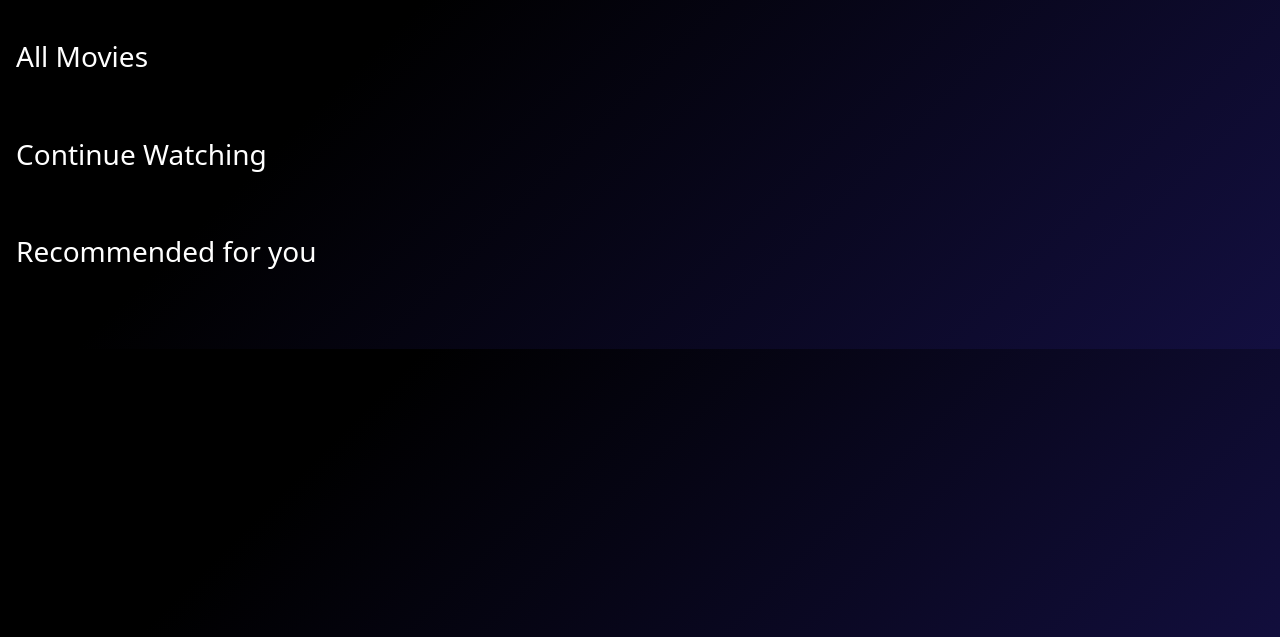
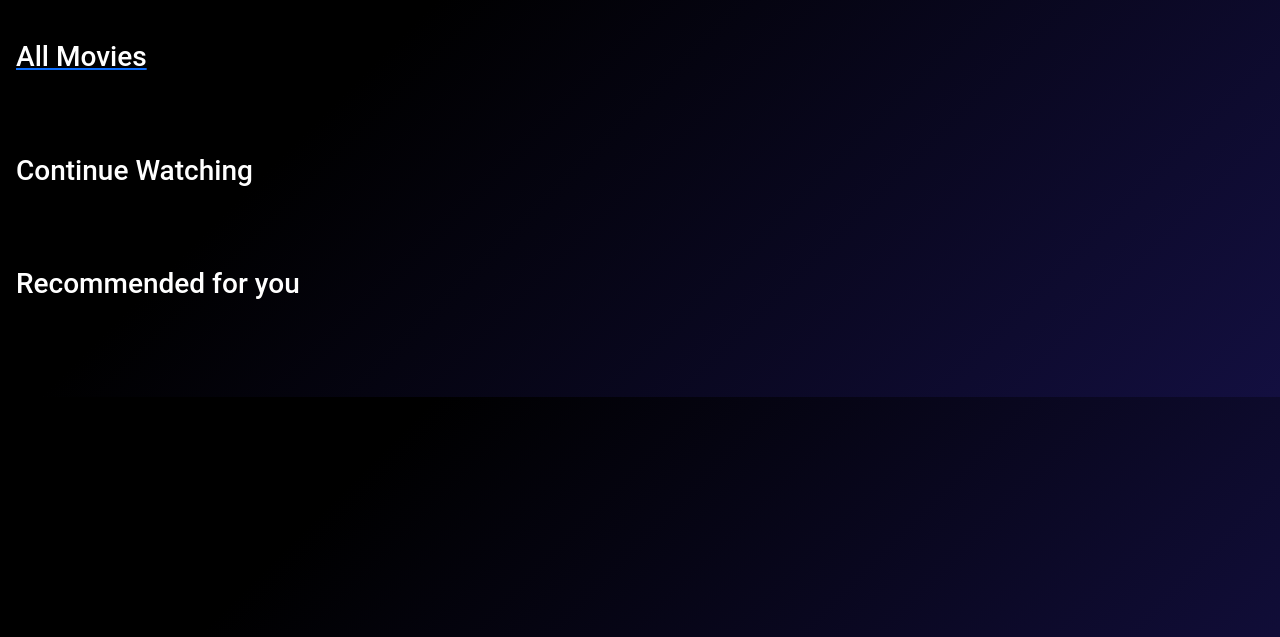
Before and after one commit to abdulhakkeempa/movie-recommender, a Django app: page /movie/ in a window 1280 px wide. Shown: the top 637 px of the page. Run offline with Django 4.2, Linux system fonts and the light colour scheme; the visitor is signed in with stand-in values (Sample User, id 1); data that the repository does not hold is empty; parts of the project's set-up code (start-up, migrations or seed data) failed here and were passed over.

Commit message:
ui: fixed font, font-weightes, link for listing all movies in landing page

```diff
--- a/movie-recommender/movies/templates/movies/movies.html
+++ b/movie-recommender/movies/templates/movies/movies.html
@@ -13,16 +13,45 @@
     color: #fff;
   }
 
-  h6 {
-    color: rgb(174, 174, 174);
+  h5 {
+    color: rgb(214, 214, 214);
+    font-weight: lighter;
   }
+
+  /* Horizontal Scroll Bar */
+  ::-webkit-scrollbar {
+    height: 8px; /* Adjust the thickness as needed */
+  }
+
+  /* Track */
+  ::-webkit-scrollbar-track {
+    background: #2d2d2d; /* Darker color for the track */
+  }
+
+  /* Handle */
+  ::-webkit-scrollbar-thumb {
+    background: #4a90e2; /* Color of the scroll handle */
+    border-radius: 4px; /* Rounded corners for aesthetics */
+  }
+
+  /* Handle on hover */
+  ::-webkit-scrollbar-thumb:hover {
+    background: #007bff; /* Change color on hover for user feedback */
+  }
+
+  /* Optional: Adding a subtle glow effect */
+  ::-webkit-scrollbar-thumb {
+    box-shadow: inset 0 0 6px rgba(0, 0, 0, 0.3);
+  }
+
+
 </style>
 
 
 <section id="movies" class="p-3">
 
   <div id="latest-movies" class="mt-4 mb-4">
-    <h3>All Movies</h3>
+    <a href="/movie/all"><h3 class="pb-3">All Movies</h3></a>
 
     <div class="d-flex flex-row pt-3 pb-3" style="gap: 20px; overflow-x: auto;">
 
@@ -39,11 +68,10 @@
       {% endfor %}
 
     </div>
-
   </div>
 
   <div id="continue-watching" class="mt-4 mb-4">
-    <h3>Continue Watching</h3>
+    <h3 class="pb-3">Continue Watching</h3>
 
     <div class="d-flex flex-row pt-3 pb-3" style="gap: 20px; overflow-x: auto;">
 
@@ -65,7 +93,7 @@
   </div>
 
   <div id="recommended" class="mt-4 mb-4">
-    <h3>Recommended for you</h3>
+    <h3 class="pb-3">Recommended for you</h3>
     <div class="d-flex flex-row pt-3 pb-3" style="gap: 20px; overflow-x: auto;">
       {% for movie in content_recommended %}
       <div class="col-3">
@@ -86,8 +114,9 @@
   {% for dict_item in item_recommended %}
   <div id="custom" class="mt-4 mb-4">
     {% for key, value in dict_item.items %}
+    <div class="pt-4">
       <h3>Recommended for you</h3>
-    <h6>Because you have watched {{ key }}</h6>
+      <h5 class="pb-3">Because you have watched <strong>"{{ key }}"</strong></h5>
       <div class="d-flex flex-row pt-3 pb-3" style="gap: 20px; overflow-x: auto;">
         {% for movie in value %}
         <div class="col-3">
@@ -102,6 +131,7 @@
         {% endfor %}
 
       </div>
+    </div>
     {% endfor %}
   </div>
   {% endfor %}
--- a/movie-recommender/templates/base.html
+++ b/movie-recommender/templates/base.html
@@ -7,6 +7,16 @@
   <link href="https://cdn.jsdelivr.net/npm/bootstrap@5.3.2/dist/css/bootstrap.min.css" rel="stylesheet" integrity="sha384-T3c6CoIi6uLrA9TneNEoa7RxnatzjcDSCmG1MXxSR1GAsXEV/Dwwykc2MPK8M2HN" crossorigin="anonymous">
 </head>
 <body>
+
+  <style>
+    body {
+      font-family: 'Roboto', sans-serif;
+    }
+  </style>
+
+
+
+
   <div class="container-fluid">
     <div class="row">
       {% block content %}
```
Lines whose indentation alone changed are shown as unchanged.
